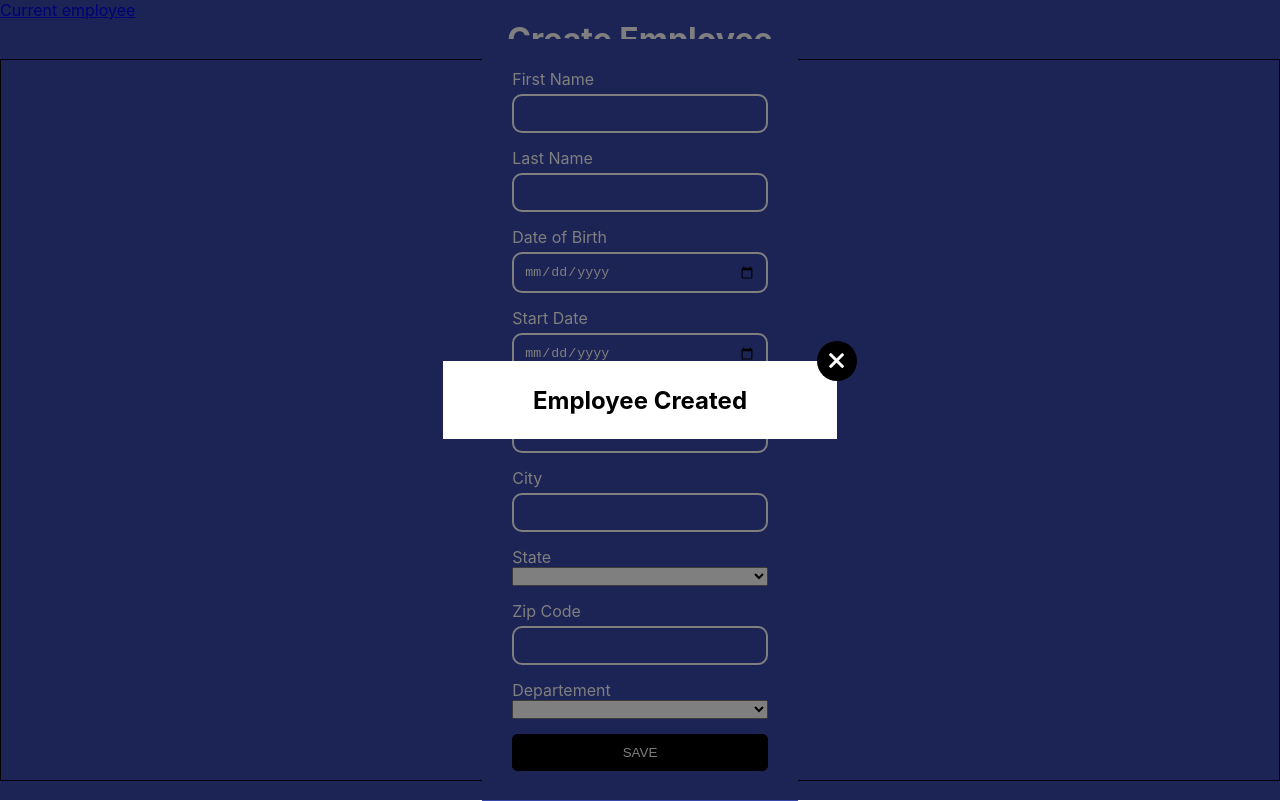
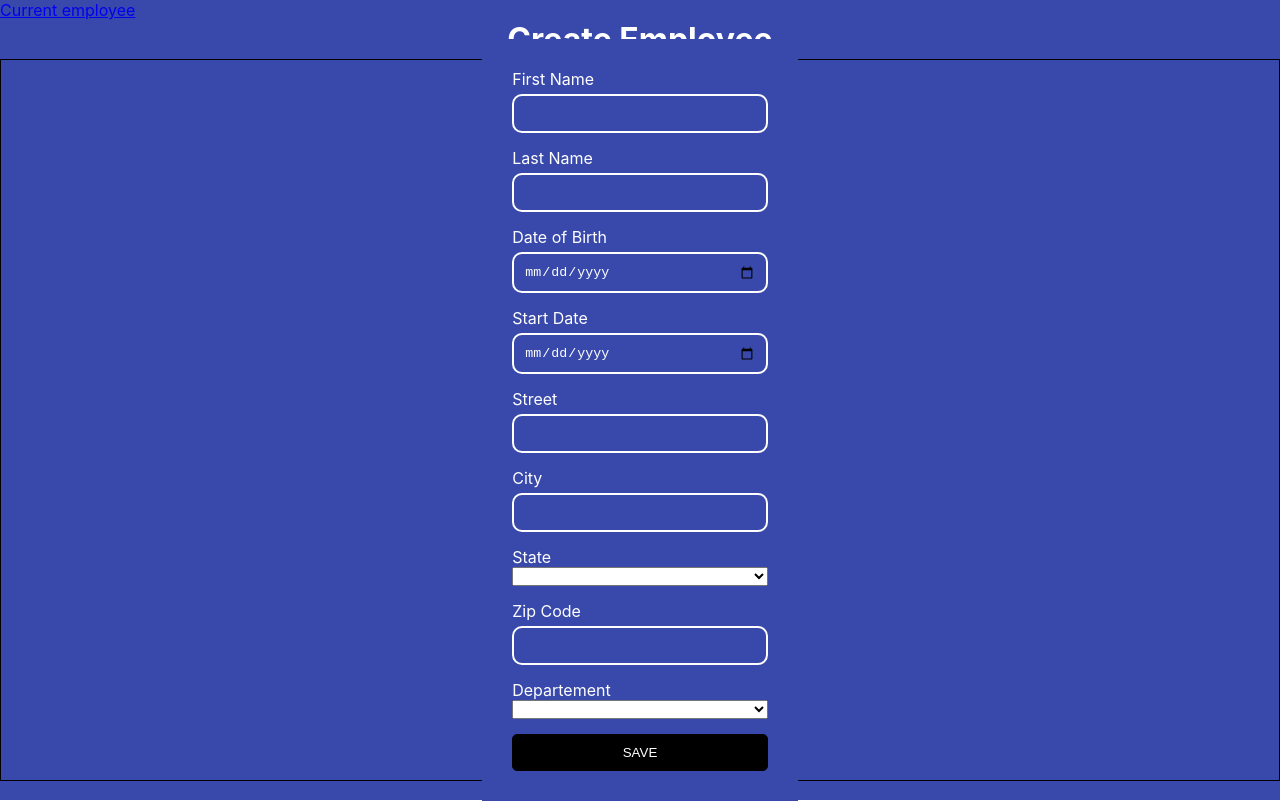
Before and after one commit to Ced933/wealth-health, a React (Create React App) app: page / in a window 1280 px wide. Built offline with nearby package versions, Linux system fonts and the light colour scheme.

Commit message:
mise en place du popup

```diff
--- a/src/components/Form/Form.jsx
+++ b/src/components/Form/Form.jsx
@@ -4,11 +4,14 @@ import React, { useEffect, useState } from 'react';
 import "react-datepicker/dist/react-datepicker.css";
 import './Form.scss';
 import { useDispatch } from 'react-redux';
+import PopUp from '../popUp/PopUp';
 
 export default function () {
     // const [startDate, setStartDate] = useState(new Date());
 //  console.log(startDate)
 // console.log(startDate.toLocaleDateString('fr-FR'))
+
+const [popupShow, setPopupShow] = useState(false)
 const dispatch = useDispatch();
 
     const [employeeData, setEmployeeData] = useState({
@@ -41,6 +44,8 @@ console.log(employeeData.lastName);
         console.log(employeeData.street);
         console.log(employeeData.city);
         console.log(employeeData.zipcode);
+        // si le formulaire est soumis alors on envoie le popup
+        setPopupShow(true)
 
         dispatch({
             type:'employee/employeeInfo',
@@ -300,11 +305,13 @@ dispatch({
             "abbreviation": "WY"
         }
     ];
-    // useEffect(() =>{
 
-    // },[startDate])
  return (
     <form onSubmit={handleSubmit} className='form'>
+        {/* si popupshow = à true alors on affiche le popup  */}
+       {
+        popupShow && <PopUp/>
+       }
         <div className='form-container'>
 
 
--- a/src/page/Home/Home.js
+++ b/src/page/Home/Home.js
@@ -7,7 +7,6 @@ import PopUp from '../../components/popUp/PopUp';
 export default function Home() {
   return (
     <div className='home'>
-        <PopUp/>
         <Link to={'/employee'}>
             Current employee
         </Link>
```
Lines whose indentation alone changed are shown as unchanged.
